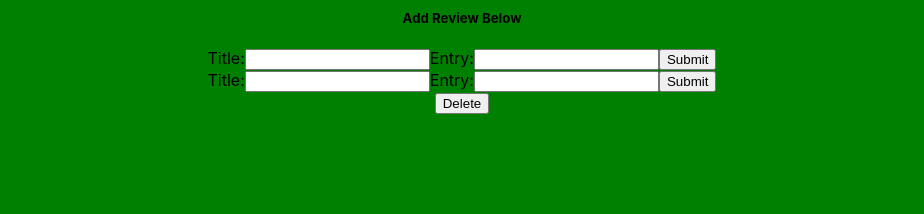
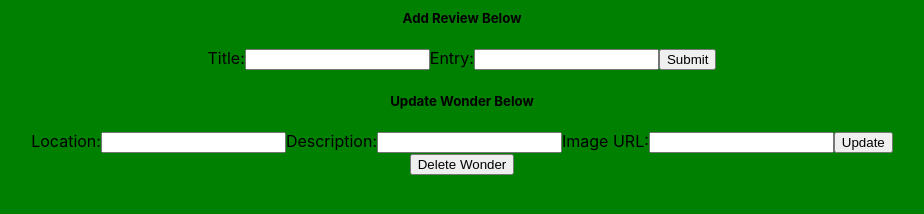
Before and after one commit to LeaderOfTheLost/more_than_seven_wonders, a React (Create React App) app in the folder mtsw-frontend/: page /wonders/1 in a window 1280 px wide. Shown: the part 534-748 px from the top of the page, without its empty margins (178-1102 px from the left). Built offline with nearby package versions, Linux system fonts and the light colour scheme; no server answers.

Commit message:
update and delete function, but not updating the home page

```diff
--- a/mtsw-frontend/src/components/WonderDetails.jsx
+++ b/mtsw-frontend/src/components/WonderDetails.jsx
@@ -7,7 +7,7 @@ const WonderDetails = () => {
 
   const [wonder, setWonder] = useState({})
   const [reviews, setReviews] = useState([])
-  const [formState, setFormState] = useState({ title: '', entry: ''})
+  const [formState, setFormState] = useState({ title: '', entry: '', location: '', description: '', img: ''})
   let {id} = useParams()
 
   const handleChange = (event) => {
@@ -41,8 +41,6 @@ const WonderDetails = () => {
     event.preventDefault()
     let response = await axios.delete(`http://localhost:3001/wonders/${id}`, formState)
     setWonder(response)
-
-
   }
   const handleUpdate = async (event) => {
     event.preventDefault()
@@ -50,8 +48,6 @@ const WonderDetails = () => {
     setWonder([wonder, response])
     setFormState({ location: '', description: '', img: ''})
   }
-
-
 
   return (
     <div>
@@ -85,17 +81,22 @@ const WonderDetails = () => {
         <button type='submit'>Submit</button>
       </form>
       </div>
+      <div>
+        <h5>Update Wonder Below</h5>
+      </div>
       <div className='updateForm'>
       <form onSubmit={handleUpdate}>
-        <label htmlFor='title'>Title:</label>
-        <input id='title' value={formState.title} onChange={handleChange} />
-        <label htmlFor='entry'>Entry:</label>
-        <input id='entry' value={formState.entry} onChange={handleChange}/>
-        <button type='submit'>Submit</button>
+        <label htmlFor='location'>Location:</label>
+        <input id='location' value={formState.location} onChange={handleChange} />
+        <label htmlFor='description'>Description:</label>
+        <input id='description' value={formState.description} onChange={handleChange}/>
+        <label htmlFor='img'>Image URL:</label>
+        <input id='img' value={formState.img} onChange={handleChange}/>
+        <button type='submit'>Update</button>
       </form>
       </div>
       <div>
-      <button className="deleteButton" onClick={handleDelete}>Delete</button>
+      <button className="deleteButton" onClick={handleDelete}>Delete Wonder</button>
       </div>
     </div>
   )
```
Also changed, not shown: 1 other file (tests, documents, lock files or other folders).
